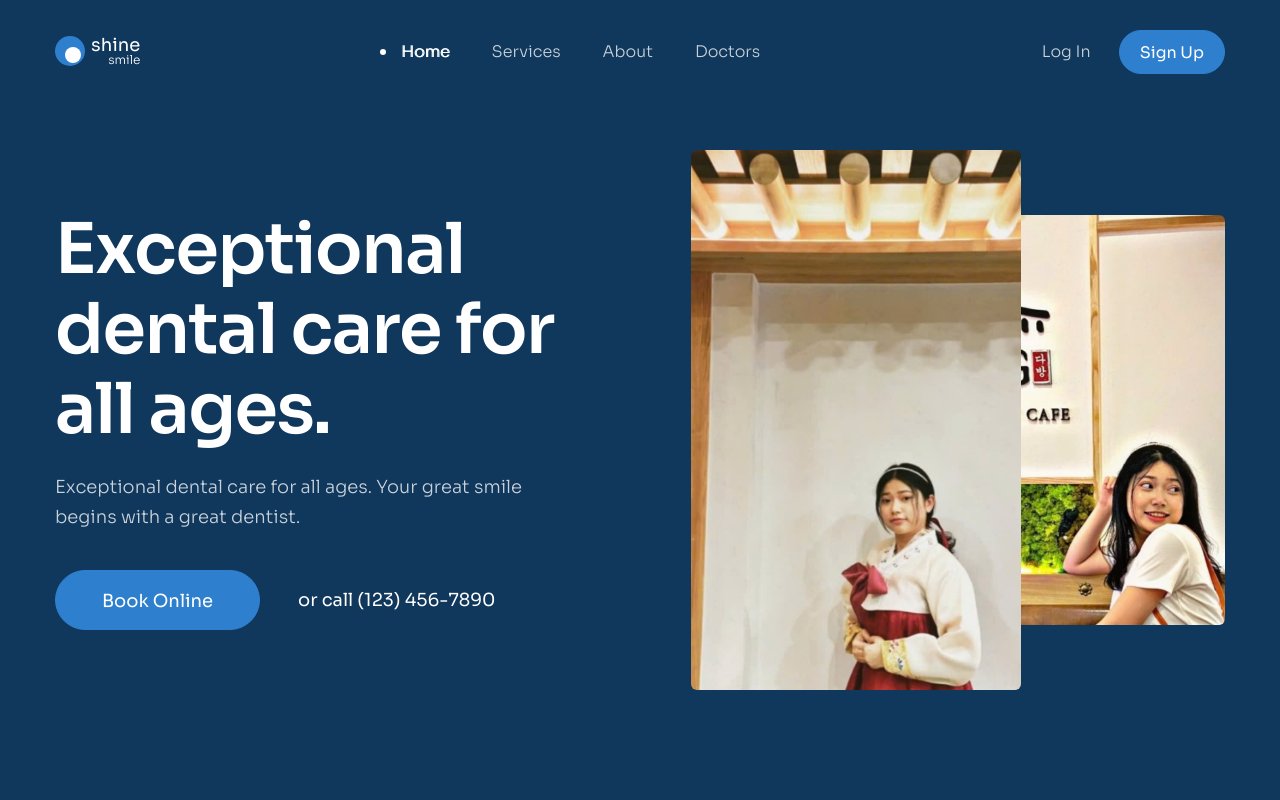
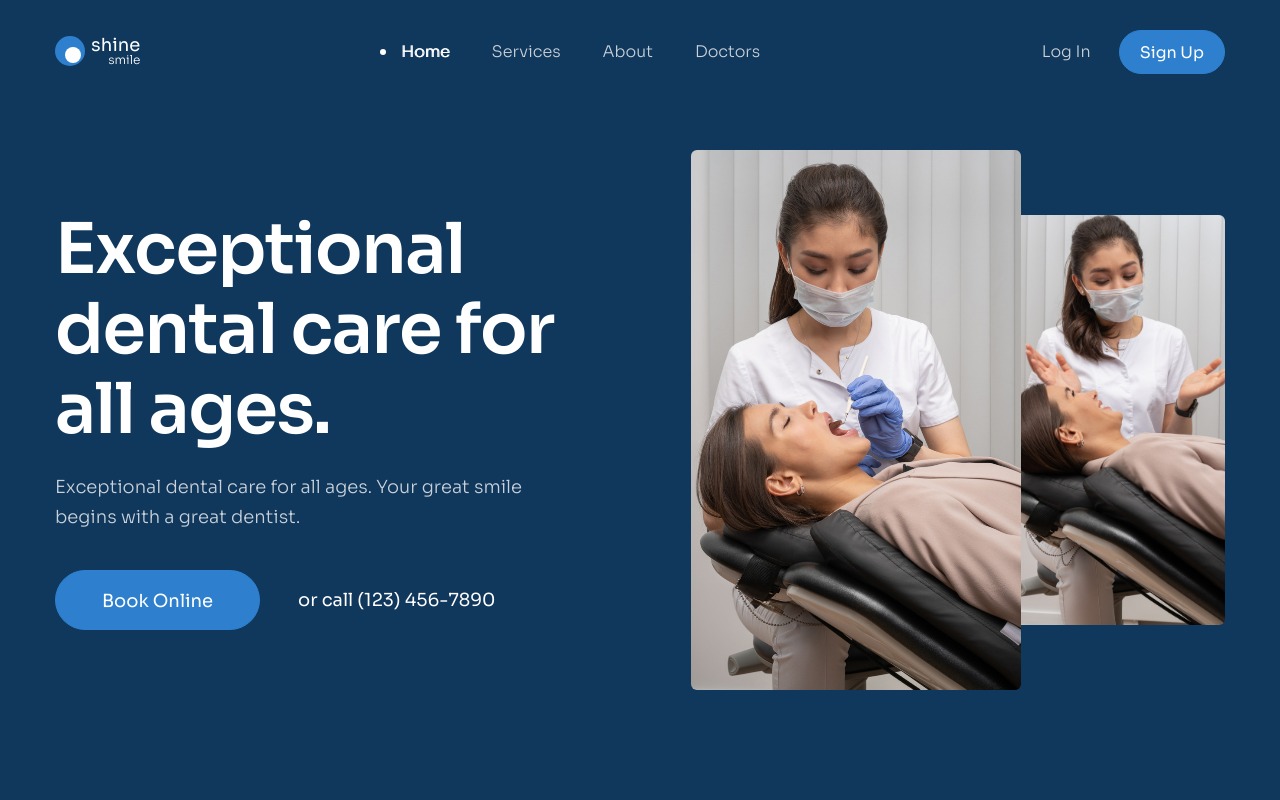
Before and after one commit to ChuMi2K/dental-care-landing-page-01, a plain HTML site: page index.html in a window 1280 px wide. Shown: the top 800 px of the page. Drawn offline with nearby package versions, Linux system fonts and the light colour scheme.

Commit message:
Update images

```diff
--- a/index.html
+++ b/index.html
@@ -128,8 +128,8 @@
                     <!-- Hero media -->
                     <div class="hero__media">
                         <figure class="hero__images">
-                            <img src="./assets/img/thuong1.jpg" alt="" class="hero__img" />
-                            <img src="./assets/img/thuong2.jpg" alt="" class="hero__img" />
+                            <img src="./assets/img/media1.png" alt="" class="hero__img" />
+                            <img src="./assets/img/media2.png" alt="" class="hero__img" />
                         </figure>
                     </div>
                 </section>
@@ -147,7 +147,7 @@
                     </p>
                     <div class="service__row">
                         <figure>
-                            <img src="./assets/img/thuong1.jpg" alt="" class="service__img" />
+                            <img src="./assets/img/media3.png" alt="" class="service__img" />
                         </figure>
                         <div>
                             <div class="service__list">
@@ -292,8 +292,8 @@
                     <div class="feature__inner">
                         <div class="feature__media">
                             <figure class="feature__images">
-                                <img src="./assets/img/thuong1.jpg" alt="" class="feature__img" />
-                                <img src="./assets/img/thuong1.jpg" alt="" class="feature__img" />
+                                <img src="./assets/img/media4.png" alt="" class="feature__img" />
+                                <img src="./assets/img/media5.png" alt="" class="feature__img" />
                             </figure>
                         </div>
                         <section class="feature__content">
@@ -429,7 +429,7 @@
                                 <figure class="news-item__thumb">
                                     <a href="#!"
                                         ><img
-                                            src="./assets/img/thuong1.jpg"
+                                            src="./assets/img/drug1.png"
                                             alt=""
                                             class="news-item__img"
                                     /></a>
@@ -451,7 +451,7 @@
                                 <figure class="news-item__thumb">
                                     <a href="#!"
                                         ><img
-                                            src="./assets/img/thuong2.jpg"
+                                            src="./assets/img/drug2.png"
                                             alt=""
                                             class="news-item__img"
                                     /></a>
```
Also changed, not shown: assets/img/drug1.png (added), assets/img/drug2.png (added), assets/img/media1.png (added), assets/img/media2.png (added), assets/img/media3.png (added), assets/img/thuong1.jpg (deleted), assets/img/thuong2.jpg (deleted), 2 other files.
